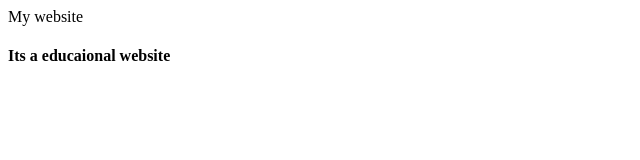
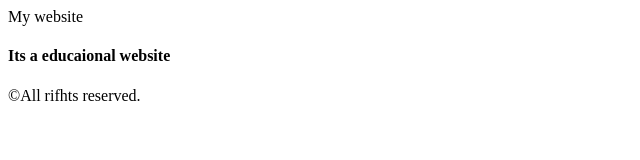
Before and after one commit to mdruman079/my-repo, a plain HTML site: page index.html in a window 1280 px wide. Shown: the whole page, without its empty margins (0-640 px from the left). Drawn offline with Linux system fonts and the light colour scheme.

Commit message:
second commit

```diff
--- a/index.html
+++ b/index.html
@@ -12,5 +12,10 @@
     <main>
         <h4>Its a educaional website</h4>
     </main>
+    <footer>
+        <p>
+            &copy;All rifhts reserved.
+        </p>
+    </footer>
 </body>
 </html>
```
